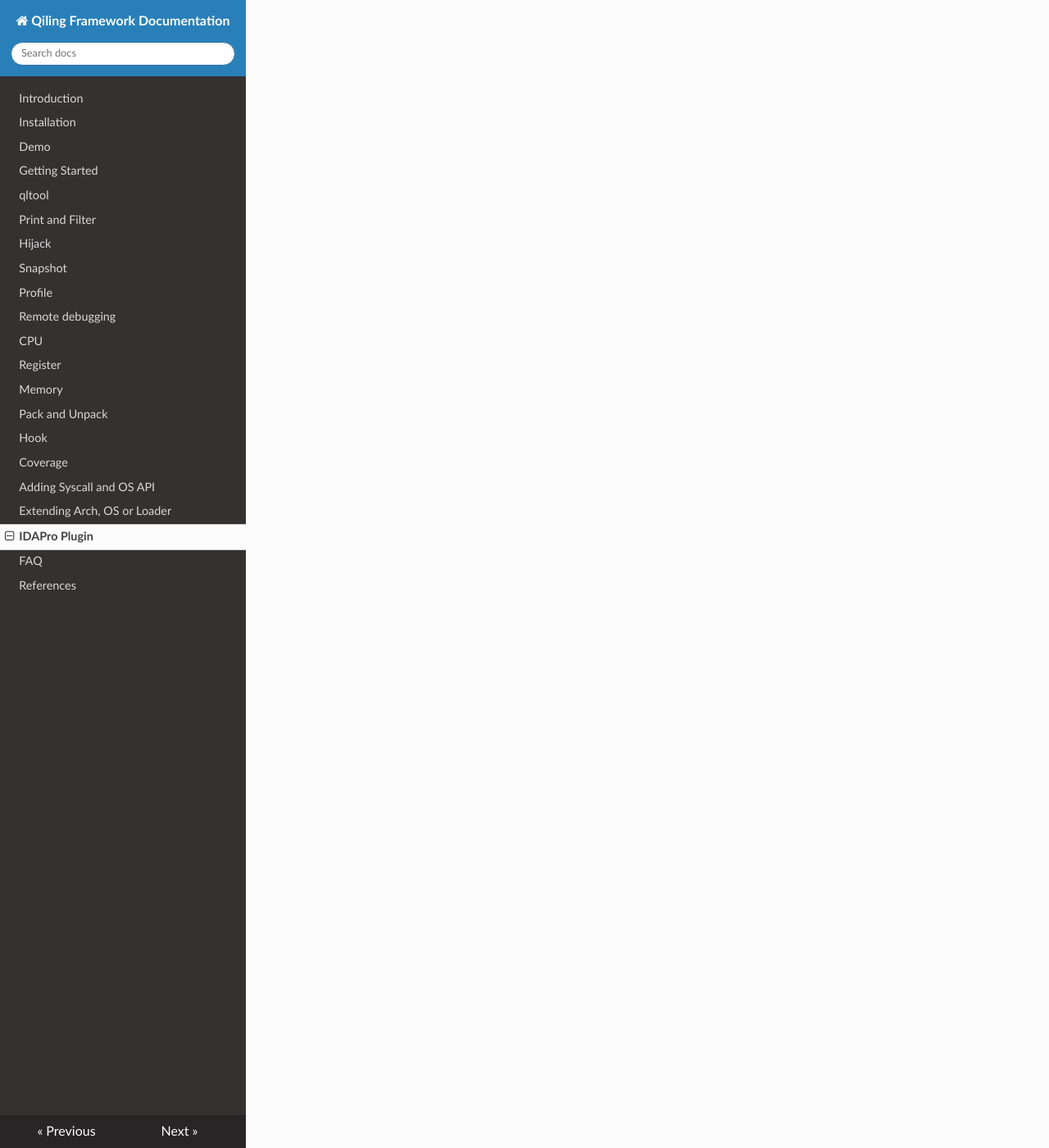
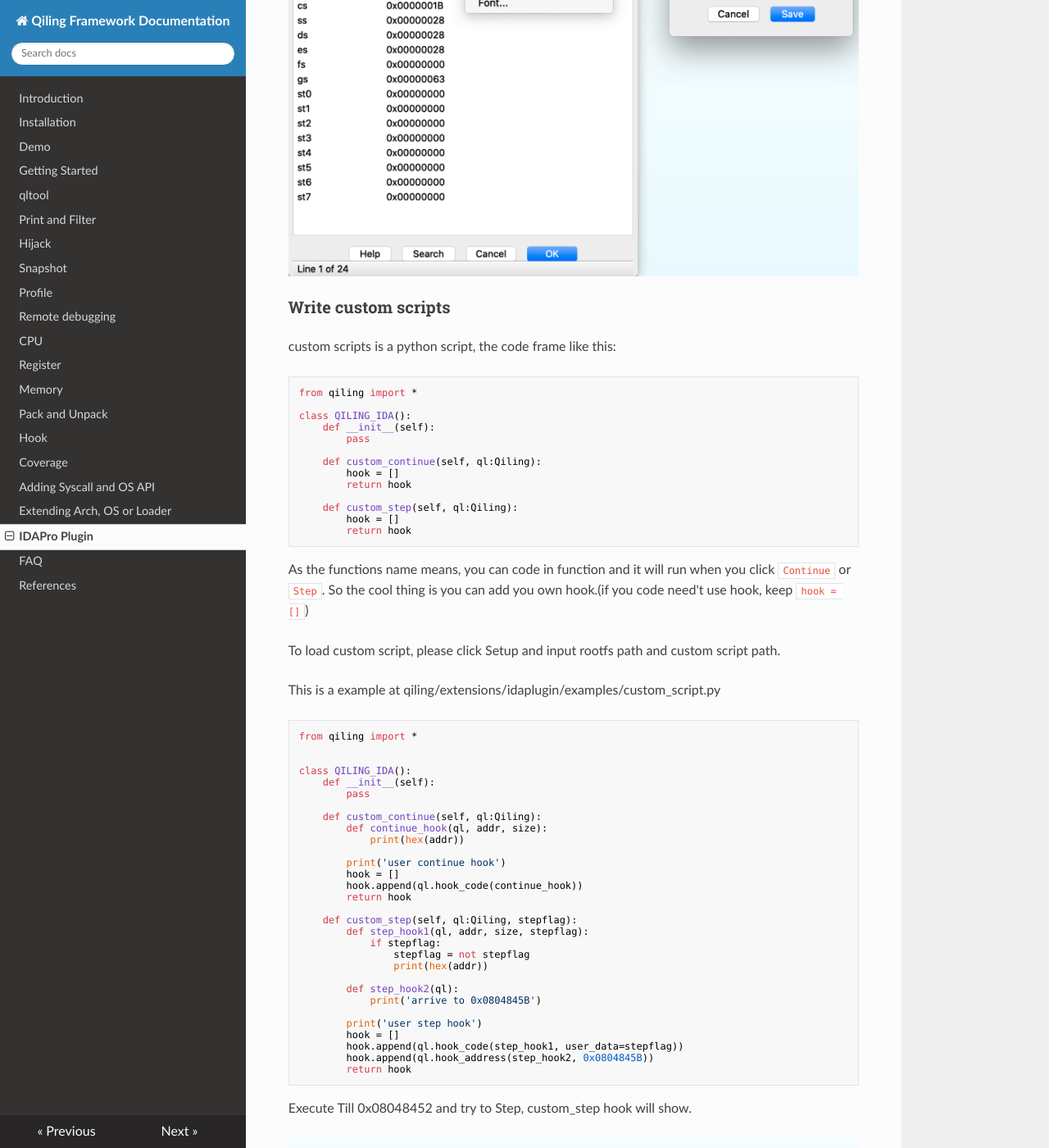
Before and after one commit to qilingframework/rtfd.io, an MkDocs documentation site: the page built from docs/ida.md, in a window 1280 px wide and 1400 px high, scrolled down 6360 px. Shown: the whole window at 82% size. Built offline with MkDocs 1.6.1, drawn with Linux system fonts in a browser that asks for light colours; nearby versions of some CDN libraries; some of the changed text lies outside the part shown.

Commit message:
Update IDA Plugin docs

````diff
--- a/docs/ida.md
+++ b/docs/ida.md
@@ -10,14 +10,17 @@ title: Qiling Emulator Plugin For IDA Guide
 This plugin support IDA7.x
 
 ### Usage
-After load the plugin, click on the right will show Qiling Emulator pop-up menu
+After load the plugin, click on the right will show Qiling Emulator pop-up menu.
 
 ![](img/ida1.png)
 
 ### Emulate
 
 **Must Click Setup First**
-select rootfs path and click Start
+
+Select rootfs path and click Start(input custom script path if you have).
+
+If the custom script is loaded successfully, it will prompt 'User Script Load'.Otherwise, it will prompt 'There Is No User Scripts', please check the script path and syntax are correct.
 
 ![](img/ida2.png)
 ![](img/ida3.png)
@@ -28,11 +31,11 @@ Now if you click `Continue`, Qiling will emulate the target from start(entry_poi
 
 if you want to start over, click `Restart`, it will clear the previous color and ask rootfs path again, then we back to the start.
 
-Now try something new, we want to let Qiling stop at 0x40191A.
+Now try something new, we want to let Qiling stop at 0x0804851E.
 
 ![](img/ida5.png)
 
-Just move the mouse pointer to position 0x40191A and click right, select Break, Qiling will emulate to 0x40191A(if the path is reachable), and paint the address nude.
+Just move the mouse pointer to position 0x0804851E and click right, select `Execute Till`, Qiling will emulate to 0x0804851E(if the path is reachable), and paint the address nude.
 
 ![](img/ida6.png)
 
@@ -54,9 +57,86 @@ Click `Step` or use `CTRL+SHIFT+F9` can let Qiling emulator step in and paint th
 
 ![](img/ida10.png)
 
-Now we are in 0x4018E3. If you want to continue from 0x4018E3, just click `Continue`, it will emulate until program exit and paint the path green.
+Now we are in 0x0804852C. Let's enter the function sub_8048451 and click `F2` to setup a breakpoint at 0x08048454.
 
 ![](img/ida11.png)
+
+click `Continue`, it will emulate until program exit or stop when a breakpoint is triggered and paint the path green.
+
+![](img/ida12.png)
+
+Want to change some register values? Right click on Disassemble View or Register View and select `Edit Register`, right click on which register you want to change, then select `Edit Value` to change it.
+
+![](img/ida13.png)
+
+### Write custom scripts
+
+custom scripts is a python script, the code frame like this:
+
+```python
+from qiling import *
+
+class QILING_IDA():
+    def __init__(self):
+        pass
+
+    def custom_continue(self, ql:Qiling):
+        hook = []
+        return hook
+
+    def custom_step(self, ql:Qiling):
+        hook = []
+        return hook
+```
+
+As the functions name means, you can code in function and it will run when you click `Continue` or `Step`. So the cool thing is you can add you own hook.(if you code need't use hook, keep `hook = []`)
+
+To load custom script, please click Setup and input rootfs path and custom script path.
+
+This is a example at qiling/extensions/idaplugin/examples/custom_script.py
+```python
+from qiling import *
+
+
+class QILING_IDA():
+    def __init__(self):
+        pass
+
+    def custom_continue(self, ql:Qiling):
+        def continue_hook(ql, addr, size):
+            print(hex(addr))
+
+        print('user continue hook')
+        hook = []
+        hook.append(ql.hook_code(continue_hook))
+        return hook
+
+    def custom_step(self, ql:Qiling, stepflag):
+        def step_hook1(ql, addr, size, stepflag):
+            if stepflag:
+                stepflag = not stepflag
+                print(hex(addr))
+
+        def step_hook2(ql):
+            print('arrive to 0x0804845B')
+
+        print('user step hook')
+        hook = []
+        hook.append(ql.hook_code(step_hook1, user_data=stepflag))
+        hook.append(ql.hook_address(step_hook2, 0x0804845B))
+        return hook
+```
+
+Execute Till 0x08048452 and try to Step, custom_step hook will show.
+
+![](img/ida14.png)
+
+Set breakpoint at 0x080484F6 and click `Continue`, custom_continue hook will show.
+
+![](img/ida15.png)
+
+**Change the custom script and want to take effect immediately?**
+Just save the script and click `Reload User Scripts`. If reload success, it will show 'User Script Reload'.
 
 ### Save and Load Snapshot
 you can save current status(Register, Memory, CPU Context) and load it to your Qiling emulate script or new Qiling Emulator Plugin, just click `Save Snapshot`
@@ -64,8 +144,8 @@ or `Load Snapshot`.
 
 For saving, you should select the path where you want to store and file name.
 
-![](img/ida12.png)
+![](img/ida_save.png)
 
 For restoring, you should select where the status saving file is.
 
-![](img/ida13.png)
+![](img/ida_load.png)
````
Also changed, not shown: docs/img/ida1.png, docs/img/ida10.png, docs/img/ida11.png, docs/img/ida12.png, docs/img/ida13.png, docs/img/ida14.png (added), docs/img/ida15.png (added), docs/img/ida2.png, docs/img/ida3.png, docs/img/ida4.png, docs/img/ida5.png, docs/img/ida6.png, docs/img/ida7.png, docs/img/ida8.png, 3 more files.
